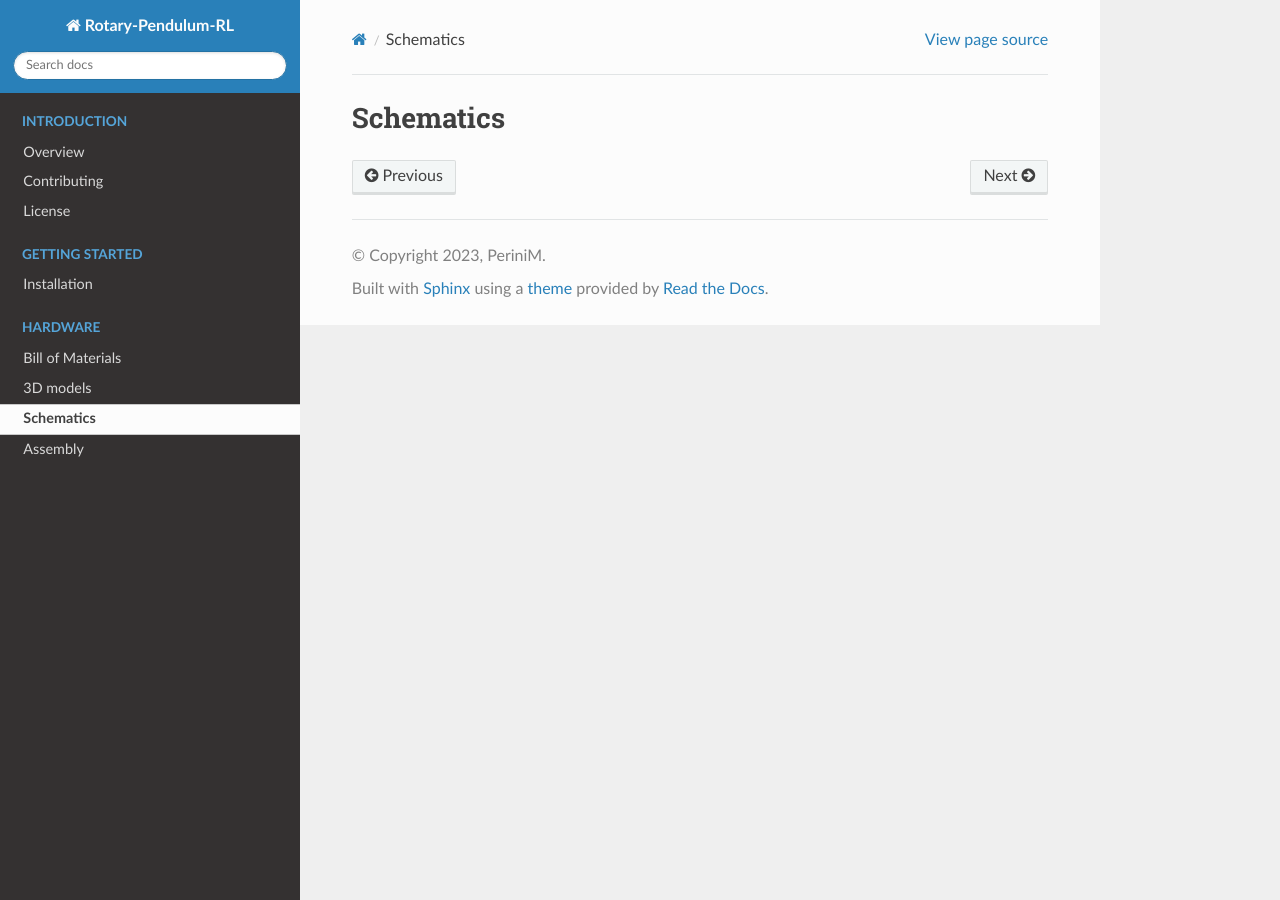
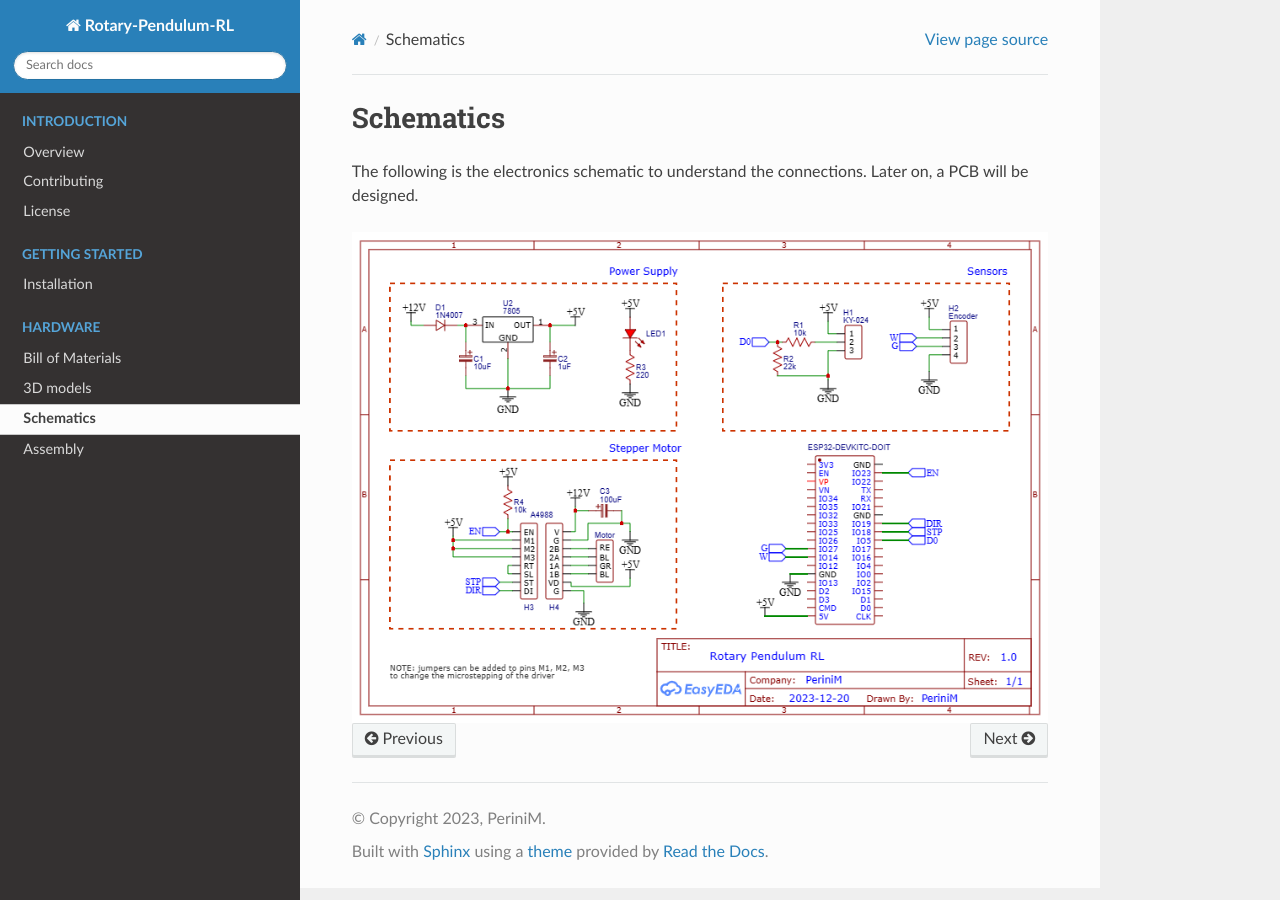
Before and after one commit to PeriniLab/Rotary-Pendulum-RL, a Sphinx documentation site: the page built from docs/source/hardware/schematics.rst, in a window 1280 px wide. Built offline with Sphinx 7.4.7 and the Read the Docs theme 2.0.0, drawn with Linux system fonts in a browser that asks for light colours.

Commit message:
dev: updated schematics docs

```diff
--- a/docs/source/hardware/schematics.rst
+++ b/docs/source/hardware/schematics.rst
@@ -3,3 +3,10 @@
 
 Schematics
 ==========
+
+The following is the electronics schematic to understand the connections.
+Later on, a PCB will be designed.
+
+.. image:: ../_static/images/Schematics_EasyEDA.png
+   :width: 100%
+   :align: center
```
